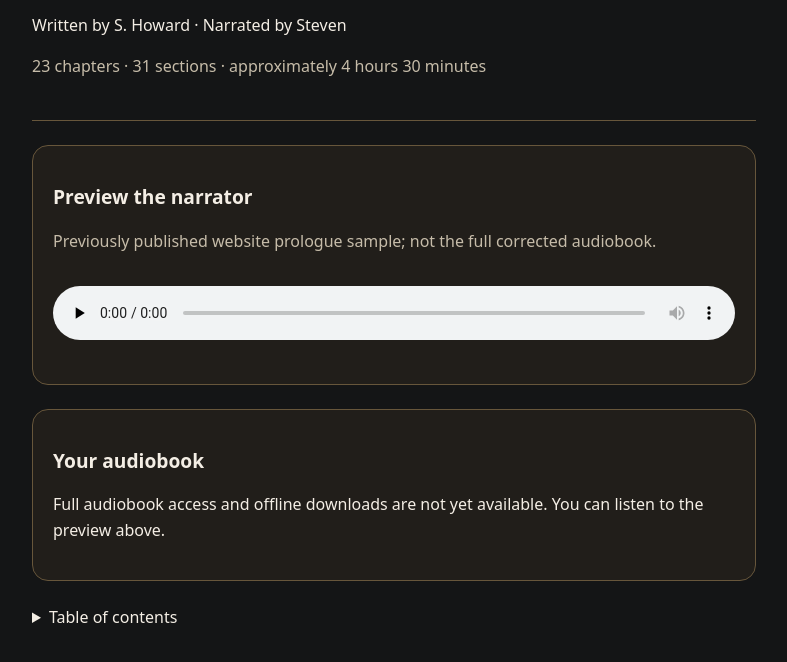
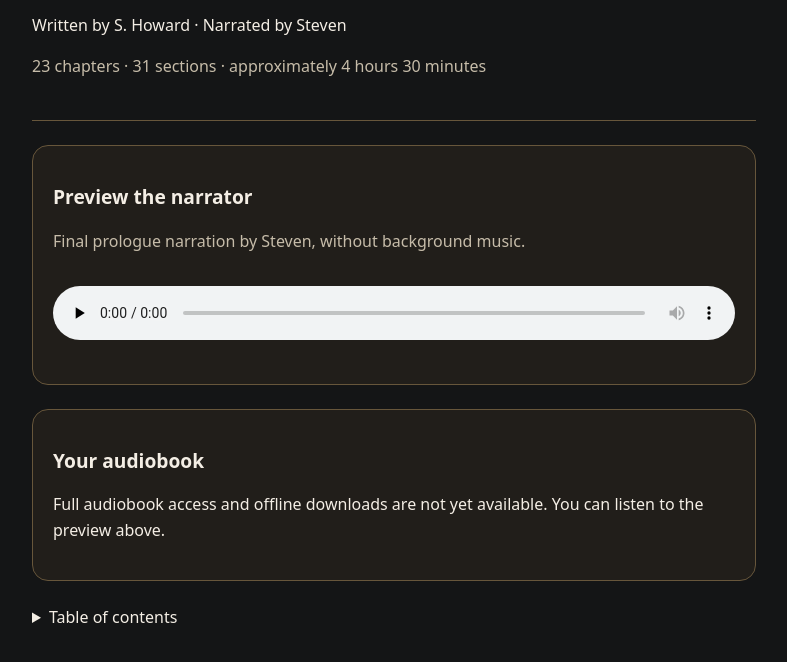
Before and after one commit to joe3583-spec/kintsugi-aurelius, a plain HTML site: page when-i-was-light-audiobook.html in a window 1280 px wide. Shown: the part 220-882 px from the top of the page, without its empty margins (246-1033 px from the left). Drawn offline with Linux system fonts and the light colour scheme; no server answers.

Commit message:
Use clean narration in static audiobook preview as well

```diff
--- a/when-i-was-light-audiobook.html
+++ b/when-i-was-light-audiobook.html
@@ -2,7 +2,7 @@
 <html lang="en"><head><meta charset="utf-8"><meta name="viewport" content="width=device-width,initial-scale=1"><title>When I Was Light — Kintsugi Aurelius</title><style>
 *{box-sizing:border-box}body{background:#141516;color:#f4eee5;margin:0;font:16px/1.6 system-ui,sans-serif}main{max-width:760px;margin:auto;padding:24px 18px 48px}a{color:#e9c58a}header{padding:24px 0;border-bottom:1px solid #67563b}h1{font:clamp(2.5rem,8vw,4rem)/1 Georgia,serif;color:#ebce96;margin:12px 0}h2{font-size:1.2rem}small,.muted{color:#c6bca9}.panel{background:#211e1a;border:1px solid #67563b;border-radius:16px;margin:24px 0;padding:20px}label{display:block;margin:10px 0 5px}select,button{font:inherit;padding:10px;border-radius:8px;border:1px solid #8b7651;background:#30291f;color:#f4eee5}select,audio{width:100%}audio{margin:16px 0}button:disabled,select:disabled{opacity:.5}.controls{display:flex;gap:8px;flex-wrap:wrap}.controls button{flex:1}li{padding:5px 0}#downloads a{display:block;padding:9px 0}[hidden]{display:none!important}
 </style></head><body><main><a href="./index.html">← Back to Kintsugi Aurelius</a><header><small>KINTSUGI AURELIUS · AUDIOBOOK</small><h1>When I Was Light</h1><p><em>The Fall of an Angel</em></p><p>Written by S. Howard · Narrated by Steven</p><p class="muted">23 chapters · 31 sections · approximately 4 hours 30 minutes</p></header>
-<section class="panel"><h2>Preview the narrator</h2><p class="muted">Previously published website prologue sample; not the full corrected audiobook.</p><audio controls preload="none" src="./when-light-prologue-steven01-music.mp3"></audio></section>
+<section class="panel"><h2>Preview the narrator</h2><p class="muted">Final prologue narration by Steven, without background music.</p><audio controls preload="none" src="https://ka-audiobook-reader.joe3583.workers.dev/preview/prologue.wav" aria-label="Prologue narrated by Steven"></audio></section>
 <section class="panel"><h2>Your audiobook</h2><p id="status" role="status">Checking access…</p><div id="player" hidden><label for="chapter">Select chapter</label><select id="chapter"></select><p id="current"></p><audio id="audio" controls preload="metadata"></audio><div class="controls"><button id="prev">Previous chapter</button><button id="back">−15 sec</button><button id="forward">+15 sec</button><button id="next">Next chapter</button></div><label for="speed">Playback speed</label><select id="speed"><option>0.75</option><option selected>1</option><option>1.25</option><option>1.5</option><option>2</option></select><p class="muted">Listening position is saved on this device when storage is available.</p><button id="resume" hidden>Resume last position</button></div><div id="downloads" hidden><h2>Download your audiobook</h2><p>Keep a copy to listen offline.</p></div></section>
 <details><summary>Table of contents</summary><ol id="toc"></ol></details></main>
 <script>
```
